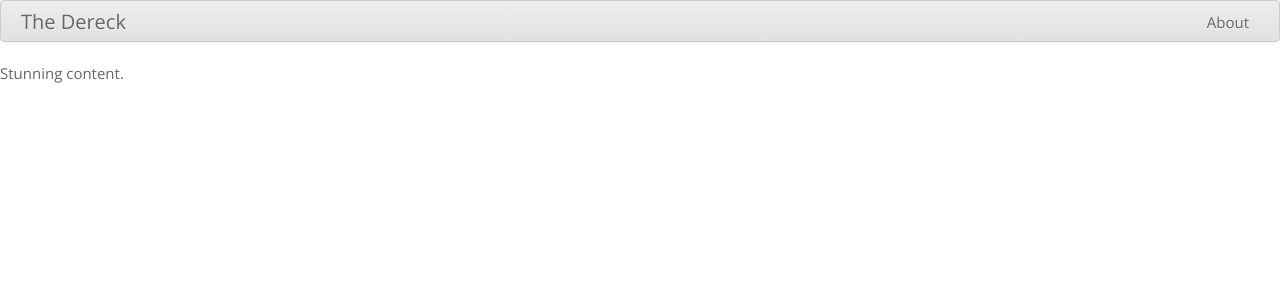
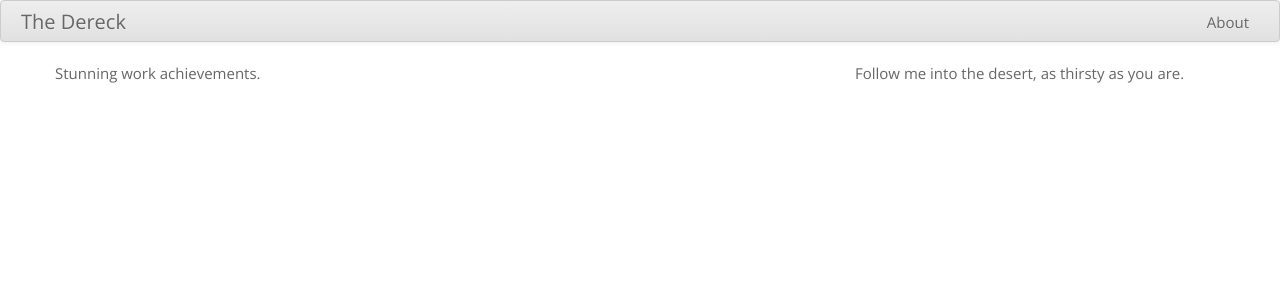
Before and after one commit to thedereck/thedereck.github.com, a Jekyll site: the page built from resume.html, in a window 1280 px wide. Shown: the top 300 px of the page. Built offline with Jekyll 4.4.1, drawn with Linux system fonts in a browser that asks for light colours.

Commit message:
Adding grid structure to the page body.

```diff
--- a/_layouts/page.html
+++ b/_layouts/page.html
@@ -4,7 +4,16 @@
 	<body>
 {% include body/navbar.html %}
 {% include body/alerts-and-notices.html %}
-		{{ content }}
+		<div class="container">
+			<div class="row">
+				<div class="span8">
+					{{ content }}
+				</div>
+				<div class="span4">
+					Follow me into the desert, as thirsty as you are.
+				</div>
+			</div>
+		</div>
 {% include body/javascript.html %}
 	</body>
 </html>
--- a/resume.html
+++ b/resume.html
@@ -4,4 +4,4 @@ title: Resume
 exclude: true
 ---
 
-Stunning content.
+Stunning work achievements.
```
